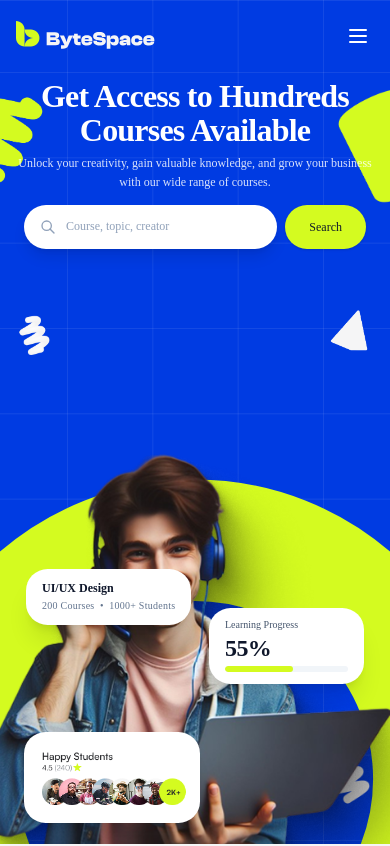
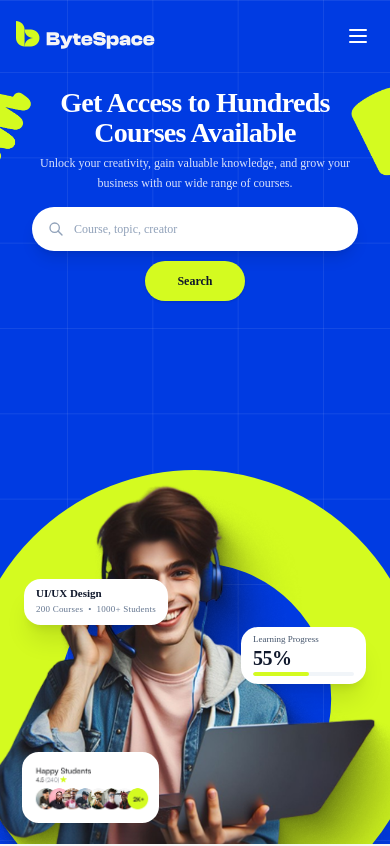
Before and after one commit to shaiadul/byteSpace, a Next.js app in the folder doin-tech/: page / in a window 390 px wide. Shown: the top 846 px of the page. Built offline with nearby package versions, Linux system fonts and the light colour scheme.

Commit message:
style: improve hero section mobile responsiveness and layout styling

```diff
--- a/doin-tech/components/sections/hero-section.tsx
+++ b/doin-tech/components/sections/hero-section.tsx
@@ -21,7 +21,7 @@ export function HeroSection() {
   };
 
   return (
-    <section className="relative bg-brand-blue text-white overflow-hidden h-[calc(100vh-72px)] sm:h-[calc(100vh-76px)]">
+    <section className="relative bg-brand-blue text-white overflow-hidden min-h-[calc(100vh-72px)] sm:min-h-[calc(100vh-76px)] lg:h-[calc(100vh-76px)] flex flex-col justify-between">
       <div
         className="absolute inset-0 pointer-events-none"
         style={{
@@ -34,29 +34,29 @@ export function HeroSection() {
         }}
       />
 
-      <div className="absolute -left-5 sm:-left-3 md:-left-1 top-1 sm:top-2 md:top-3 w-[85px] h-[125px] sm:w-[125px] sm:h-[180px] md:w-[155px] md:h-[225px] lg:w-[175px] lg:h-[255px] pointer-events-none select-none z-10">
+      <div className="absolute -left-5 sm:-left-3 md:-left-1 top-1 sm:top-2 md:top-3 w-[70px] h-[100px] sm:w-[125px] sm:h-[180px] md:w-[155px] md:h-[225px] lg:w-[175px] lg:h-[255px] pointer-events-none select-none z-10">
         <Image
           src="/images/home/Mask Group.png"
           alt=""
           fill
-          sizes="(max-width: 768px) 125px, 175px"
+          sizes="(max-width: 640px) 70px, (max-width: 768px) 125px, 175px"
           priority
           className="object-contain"
         />
       </div>
 
-      <div className="absolute -right-4.5 top-1 sm:top-2 md:top-3 w-[95px] h-[140px] sm:w-[140px] sm:h-[200px] md:w-[170px] md:h-[245px] lg:w-[195px] lg:h-[280px] pointer-events-none select-none z-10">
+      <div className="absolute -right-4 sm:-right-2 md:-right-4.5 top-1 sm:top-2 md:top-3 w-[75px] h-[110px] sm:w-[140px] sm:h-[200px] md:w-[170px] md:h-[245px] lg:w-[195px] lg:h-[280px] pointer-events-none select-none z-10">
         <Image
           src="/images/home/Cone.png"
           alt=""
           fill
-          sizes="(max-width: 768px) 140px, 195px"
+          sizes="(max-width: 640px) 75px, (max-width: 768px) 140px, 195px"
           priority
           className="object-contain"
         />
       </div>
 
-      <div className="absolute left-[2%] sm:left-[4%] md:left-[6%] top-[30%] sm:top-[33%] w-[50px] h-[65px] sm:w-[70px] sm:h-[90px] md:w-[85px] md:h-[110px] pointer-events-none select-none z-10">
+      <div className="hidden xs:block absolute left-[2%] sm:left-[4%] md:left-[6%] top-[30%] sm:top-[33%] w-[40px] h-[52px] sm:w-[70px] sm:h-[90px] md:w-[85px] md:h-[110px] pointer-events-none select-none z-10">
         <Image
           src="/images/home/Frame.png"
           alt=""
@@ -66,17 +66,17 @@ export function HeroSection() {
         />
       </div>
 
-      <div className="absolute -left-4 sm:left-[1%] md:left-[2%] bottom-[2%] sm:bottom-[3%] w-[130px] h-[130px] sm:w-[190px] sm:h-[190px] md:w-[240px] md:h-[240px] lg:w-[275px] lg:h-[275px] pointer-events-none select-none z-10">
+      <div className="absolute -left-4 sm:left-[1%] md:left-[2%] bottom-[2%] sm:bottom-[3%] w-[100px] h-[100px] sm:w-[190px] sm:h-[190px] md:w-[240px] md:h-[240px] lg:w-[275px] lg:h-[275px] pointer-events-none select-none z-10 opacity-70 sm:opacity-100">
         <Image
           src="/images/home/Cone (1).png"
           alt=""
           fill
-          sizes="275px"
+          sizes="(max-width: 640px) 100px, 275px"
           className="object-contain"
         />
       </div>
 
-      <div className="absolute right-[3%] sm:right-[5%] md:right-[7%] top-[30%] sm:top-[33%] w-[55px] h-[55px] sm:w-[75px] sm:h-[75px] md:w-[95px] md:h-[95px] pointer-events-none select-none z-10">
+      <div className="hidden xs:block absolute right-[3%] sm:right-[5%] md:right-[7%] top-[30%] sm:top-[33%] w-[45px] h-[45px] sm:w-[75px] sm:h-[75px] md:w-[95px] md:h-[95px] pointer-events-none select-none z-10">
         <Image
           src="/images/home/Mask Group (1).png"
           alt=""
@@ -86,34 +86,34 @@ export function HeroSection() {
         />
       </div>
 
-      <div className="absolute right-[2%] sm:right-[3%] md:right-[4%] bottom-[2%] sm:bottom-[4%] w-[75px] h-[105px] sm:w-[100px] sm:h-[140px] md:w-[125px] md:h-[175px] lg:w-[140px] lg:h-[195px] pointer-events-none select-none z-10">
+      <div className="absolute right-[2%] sm:right-[3%] md:right-[4%] bottom-[2%] sm:bottom-[4%] w-[65px] h-[90px] sm:w-[100px] sm:h-[140px] md:w-[125px] md:h-[175px] lg:w-[140px] lg:h-[195px] pointer-events-none select-none z-10 opacity-70 sm:opacity-100">
         <Image
           src="/images/home/Mask Group (2).png"
           alt=""
           fill
-          sizes="140px"
+          sizes="(max-width: 640px) 65px, 140px"
           className="object-contain"
         />
       </div>
 
-      <div className="relative z-10 max-w-7xl mx-auto px-4 sm:px-6 lg:px-8 h-full flex flex-col items-center justify-between">
-        <div className="flex flex-col items-center text-center pt-2 sm:pt-3 md:pt-4 lg:pt-5 shrink-0 w-full max-w-4xl">
-          <h1 className="text-center font-extrabold text-[32px] sm:text-[46px] md:text-[56px] lg:text-[66px] xl:text-[72px] leading-[1.06] tracking-tight max-w-4xl text-white">
+      <div className="relative z-10 max-w-7xl mx-auto px-4 sm:px-6 lg:px-8 h-full flex flex-col items-center justify-between flex-1 w-full">
+        <div className="flex flex-col items-center text-center pt-4 sm:pt-3 md:pt-4 lg:pt-5 my-auto lg:my-0 shrink-0 w-full max-w-4xl">
+          <h1 className="text-center font-extrabold text-[28px] xs:text-[32px] sm:text-[46px] md:text-[56px] lg:text-[66px] xl:text-[72px] leading-[1.08] sm:leading-[1.06] tracking-tight max-w-4xl text-white px-2">
             Get Access to Hundreds
             <br />
             Courses Available
           </h1>
 
-          <p className="mt-1.5 sm:mt-2.5 text-center text-xs sm:text-sm md:text-base text-white/85 max-w-2xl font-light sm:font-normal leading-relaxed">
+          <p className="mt-1.5 sm:mt-2.5 text-center text-xs sm:text-sm md:text-base text-white/85 max-w-2xl font-light sm:font-normal leading-relaxed px-4">
             Unlock your creativity, gain valuable knowledge, and grow your
             business with our wide range of courses.
           </p>
 
           <form
             onSubmit={handleSearch}
-            className="mt-3 sm:mt-4 md:mt-5 flex items-center justify-center gap-2 sm:gap-3 w-full max-w-[540px] mx-auto px-2"
+            className="mt-3.5 sm:mt-4 md:mt-5 flex flex-col sm:flex-row items-center justify-center gap-2.5 sm:gap-3 w-full max-w-[540px] mx-auto px-4 sm:px-2"
           >
-            <div className="flex-1 bg-white rounded-full flex items-center gap-2.5 sm:gap-3 px-4 sm:px-6 h-[44px] sm:h-[48px] md:h-[50px] shadow-lg shadow-black/10">
+            <div className="w-full sm:flex-1 bg-white rounded-full flex items-center gap-2.5 sm:gap-3 px-4 sm:px-6 h-[44px] sm:h-[48px] md:h-[50px] shadow-lg shadow-black/10 min-w-0">
               <IconSearch
                 className="size-4 sm:size-5 text-slate-400 shrink-0"
                 stroke={2}
@@ -128,21 +128,21 @@ export function HeroSection() {
             </div>
             <Button
               type="submit"
-              className="h-[44px] sm:h-[48px] md:h-[50px] px-6 sm:px-8 rounded-full bg-[#D4FB20] hover:bg-[#c6eb1b] text-slate-900 font-medium text-xs sm:text-sm md:text-[15px] shadow-sm cursor-pointer transition-all duration-200 shrink-0 flex items-center justify-center active:scale-95 border-none"
+              className="w-auto px-8 h-[40px] sm:h-[48px] md:h-[50px] rounded-full bg-[#D4FB20] hover:bg-[#c6eb1b] text-slate-900 font-semibold text-xs sm:text-sm md:text-[15px] shadow-sm cursor-pointer transition-all duration-200 shrink-0 flex items-center justify-center active:scale-95 border-none mx-auto sm:mx-0"
             >
               Search
             </Button>
           </form>
         </div>
 
-        <div className="relative w-full max-w-6xl mx-auto flex items-end justify-center flex-1 min-h-0">
+        <div className="relative w-full max-w-6xl mx-auto flex items-end justify-center flex-1 min-h-[270px] sm:min-h-[340px] lg:min-h-0">
           <div
             className="absolute left-1/2 -translate-x-1/2 pointer-events-none select-none z-0"
             style={{
-              width: "clamp(680px, 78vw, 1080px)",
-              height: "clamp(680px, 78vw, 1080px)",
+              width: "clamp(520px, 78vw, 1080px)",
+              height: "clamp(520px, 78vw, 1080px)",
               bottom:
-                "calc(-1 * clamp(680px, 78vw, 1080px) + clamp(260px, 48vh, 440px))",
+                "calc(-1 * clamp(520px, 78vw, 1080px) + clamp(250px, 48vh, 440px))",
             }}
           >
             <svg viewBox="0 0 840 840" fill="none" className="w-full h-full">
@@ -156,55 +156,55 @@ export function HeroSection() {
             </svg>
           </div>
 
-          <div className="relative z-10 pointer-events-none select-none h-[clamp(270px,50vh,460px)] max-h-full aspect-[722/515]">
+          <div className="relative z-10 pointer-events-none select-none h-[clamp(260px,46vh,460px)] max-h-full aspect-[722/515]">
             <Image
               src="/images/home/Image.png"
               alt="ByteSpace Student"
               fill
               priority
               className="object-contain object-bottom"
-              sizes="(max-width: 640px) 360px, (max-width: 1024px) 540px, 640px"
+              sizes="(max-width: 640px) 340px, (max-width: 1024px) 540px, 640px"
             />
           </div>
 
           <div
-            className="absolute z-20 bg-white rounded-2xl shadow-xl shadow-black/10 px-4 sm:px-5 py-3 sm:py-3.5 select-none pointer-events-auto"
+            className="absolute z-20 bg-white rounded-xl sm:rounded-2xl shadow-xl shadow-black/10 px-3 py-2 sm:px-4 lg:px-5 sm:py-3 lg:py-3.5 select-none pointer-events-auto"
             style={{
-              left: "clamp(10px, calc(50% - 315px), calc(50% - 240px))",
-              bottom: "clamp(160px, 26vh, 250px)",
+              left: "clamp(8px, calc(50% - 315px), calc(50% - 240px))",
+              bottom: "clamp(145px, 26vh, 250px)",
             }}
           >
-            <div className="font-semibold text-slate-900 text-xs sm:text-sm md:text-[15px] leading-tight">
+            <div className="font-semibold text-slate-900 text-[11px] sm:text-xs md:text-[15px] leading-tight">
               UI/UX Design
             </div>
-            <div className="text-slate-500 text-[10px] sm:text-xs mt-0.5 sm:mt-1 font-normal tracking-wide">
+            <div className="text-slate-500 text-[9px] sm:text-[10px] md:text-xs mt-0.5 sm:mt-1 font-normal tracking-wide">
               200 Courses &nbsp;•&nbsp; 1000+ Students
             </div>
           </div>
 
           <div
-            className="absolute z-20 bg-white rounded-2xl shadow-xl shadow-black/10 px-4 sm:px-5 py-3 sm:py-4 select-none pointer-events-auto min-w-[155px] sm:min-w-[185px]"
+            className="absolute z-20 bg-white rounded-xl sm:rounded-2xl shadow-xl shadow-black/10 px-3 py-2 sm:px-4 lg:px-5 sm:py-3 lg:py-4 select-none pointer-events-auto min-w-[125px] sm:min-w-[155px] lg:min-w-[185px]"
             style={{
-              right: "clamp(10px, calc(50% - 325px), calc(50% - 250px))",
-              bottom: "clamp(120px, 19vh, 185px)",
+              right: "clamp(8px, calc(50% - 325px), calc(50% - 250px))",
+              bottom: "clamp(105px, 19vh, 185px)",
             }}
           >
-            <div className="text-slate-600 text-[10px] sm:text-xs md:text-[13px] font-normal leading-none">
+            <div className="text-slate-600 text-[9px] sm:text-[10px] md:text-[13px] font-normal leading-none">
               Learning Progress
             </div>
-            <div className="text-slate-900 font-extrabold text-2xl sm:text-3xl md:text-[34px] leading-none my-1.5 sm:my-2.5 tracking-tight">
+            <div className="text-slate-900 font-extrabold text-xl sm:text-2xl md:text-[34px] leading-none my-1 sm:my-1.5 md:my-2.5 tracking-tight">
               55%
             </div>
-            <div className="w-full h-1.5 sm:h-2 bg-slate-100 rounded-full overflow-hidden">
+            <div className="w-full h-1 sm:h-1.5 md:h-2 bg-slate-100 rounded-full overflow-hidden">
               <div className="h-full bg-[#D4FB20] rounded-full w-[55%]" />
             </div>
           </div>
 
           <div
-            className="absolute z-20 bg-white rounded-2xl shadow-xl shadow-black/10 p-2 sm:p-3 select-none pointer-events-auto"
+            className="absolute z-20 bg-white rounded-xl sm:rounded-2xl shadow-xl shadow-black/10 p-1.5 sm:p-2 md:p-3 select-none pointer-events-auto"
             style={{
-              left: "clamp(8px, calc(50% - 340px), calc(50% - 270px))",
-              bottom: "clamp(10px, 2.5vh, 28px)",
+              left: "clamp(6px, calc(50% - 340px), calc(50% - 270px))",
+              bottom: "clamp(8px, 2.5vh, 28px)",
             }}
           >
             <Image
@@ -212,7 +212,7 @@ export function HeroSection() {
               alt="Happy Students 4.5 (240) - 2K+ students"
               width={220}
               height={90}
-              className="w-[160px] sm:w-[195px] md:w-[220px] h-auto object-contain"
+              className="w-[125px] sm:w-[160px] md:w-[220px] h-auto object-contain"
               priority
             />
           </div>
```
